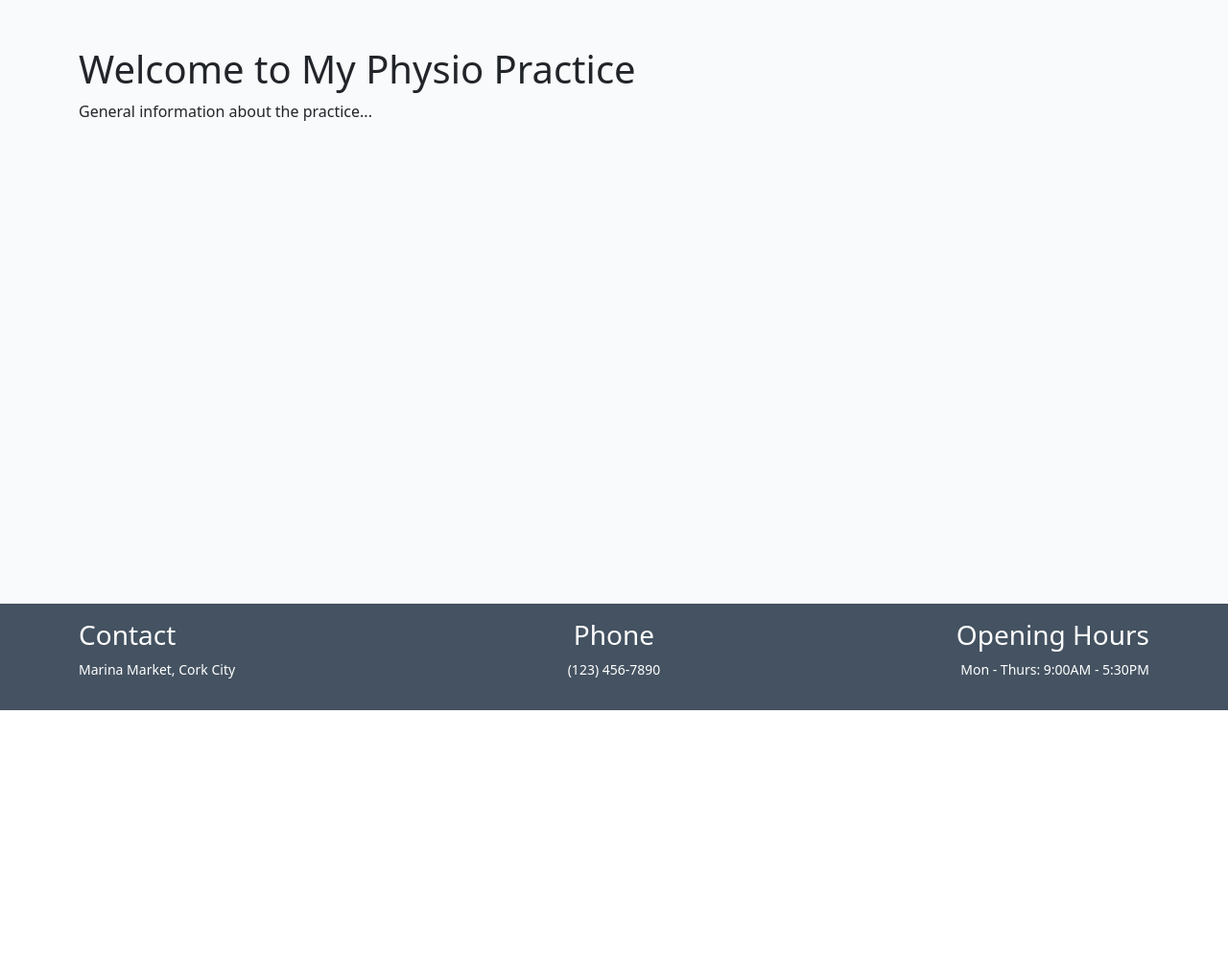
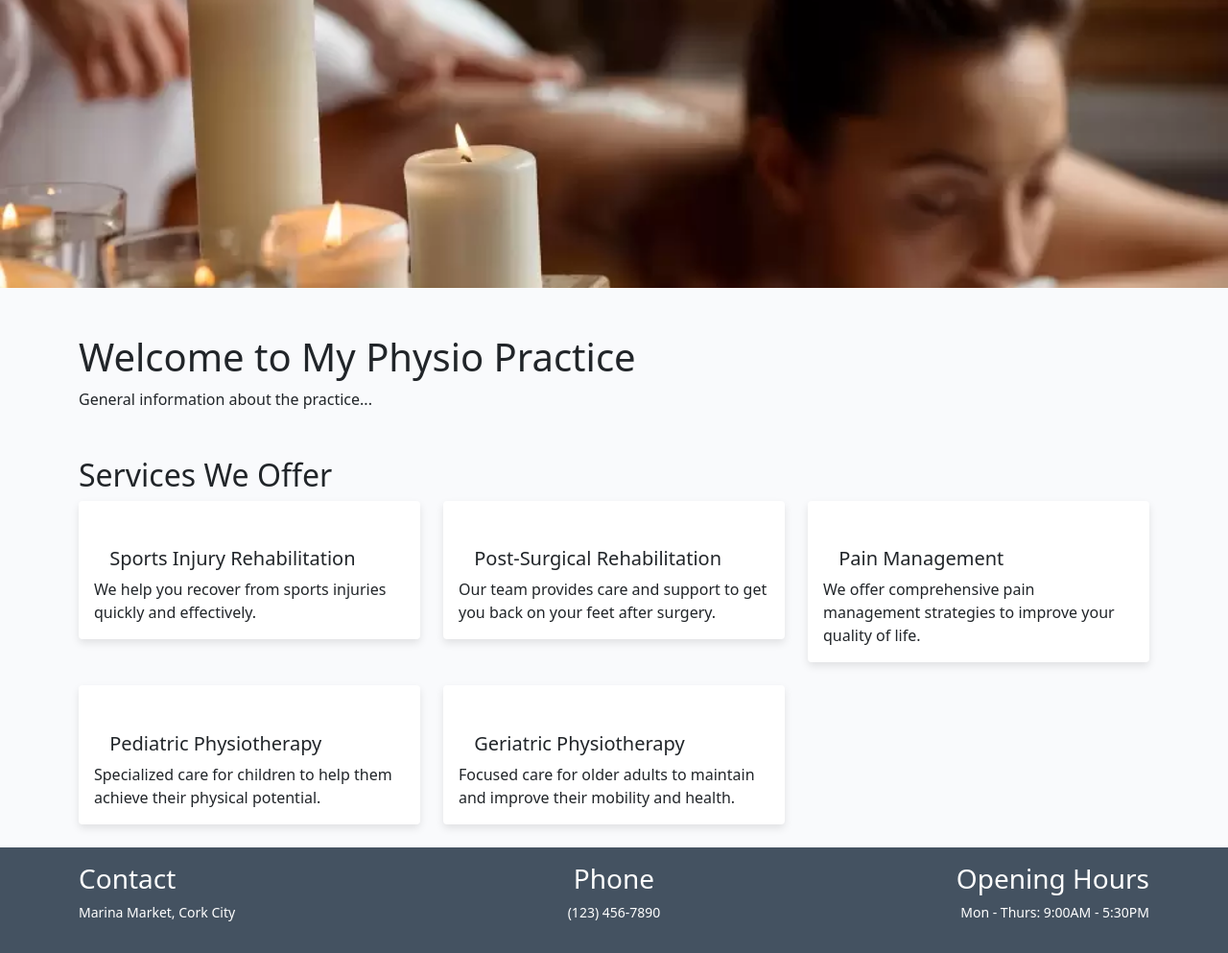
Before and after one commit to Alvor1991/PP4-Physio, a Django app: page / in a window 1280 px wide. Shown: the part 60-1053 px from the top of the page at 96% size. Before the commit the page ends 800 px from the top, so only its background shows below. Run offline with Django 4.2, Linux system fonts and the light colour scheme.

Commit message:
Add banner image to home and services offer section

```diff
--- a/home/templates/home/home.html
+++ b/home/templates/home/home.html
@@ -1,7 +1,64 @@
 {% extends 'base.html' %}
+{% load static %}
 {% block content %}
+
+<!-- Banner Image -->
+<div class="banner-image">
+    <img src="{% static 'images/home.jpg' %}" alt="Banner Image">
+</div>
+
 <div class="container mt-5">
     <h1>Welcome to My Physio Practice</h1>
     <p>General information about the practice...</p>
 </div>
+
+<!-- Services We Offer Section -->
+<div class="container mt-5">
+    <h2>Services We Offer</h2>
+    <div class="row">
+        <div class="col-md-4">
+            <div class="card mb-4">
+                <div class="card-body">
+                    <h5 class="card-title">Sports Injury Rehabilitation</h5>
+                    <p class="card-text">We help you recover from sports injuries quickly and effectively.</p>
+                </div>
+            </div>
+        </div>
+        <div class="col-md-4">
+            <div class="card mb-4">
+                <div class="card-body">
+                    <h5 class="card-title">Post-Surgical Rehabilitation</h5>
+                    <p class="card-text">Our team provides care and support to get you back on your feet after surgery.</p>
+                </div>
+            </div>
+        </div>
+        <div class="col-md-4">
+            <div class="card mb-4">
+                <div class="card-body">
+                    <h5 class="card-title">Pain Management</h5>
+                    <p class="card-text">We offer comprehensive pain management strategies to improve your quality of life.</p>
+                </div>
+            </div>
+        </div>
+    </div>
+    <div class="row">
+        <div class="col-md-4">
+            <div class="card mb-4">
+                <div class="card-body">
+                    <h5 class="card-title">Pediatric Physiotherapy</h5>
+                    <p class="card-text">Specialized care for children to help them achieve their physical potential.</p>
+                </div>
+            </div>
+        </div>
+        <div class="col-md-4">
+            <div class="card mb-4">
+                <div class="card-body">
+                    <h5 class="card-title">Geriatric Physiotherapy</h5>
+                    <p class="card-text">Focused care for older adults to maintain and improve their mobility and health.</p>
+                </div>
+            </div>
+        </div>
+    </div>
+</div>
+
 {% endblock content %}
--- a/home/views.py
+++ b/home/views.py
@@ -5,4 +5,4 @@ def home_view(request):
     View to render the home page.
     Simply returns the rendered home.html template.
     """
-    return render(request, 'home/home.html')
+    return render(request, 'home/home.html', {'banner_image': 'path/to/your/banner_image.jpg'})
--- a/static/css/style.css
+++ b/static/css/style.css
@@ -169,3 +169,17 @@ body {
     max-width: 75%;
     height: auto;
 }
+
+.banner-image {
+    width: 100%;
+    height: auto;
+    overflow: hidden;
+}
+
+
+.banner-image img {
+    width: 100%;
+    height: auto;
+    max-height: 300px;
+    object-fit: cover;
+}
```
Also changed, not shown: static/images/home.jpg (added).
